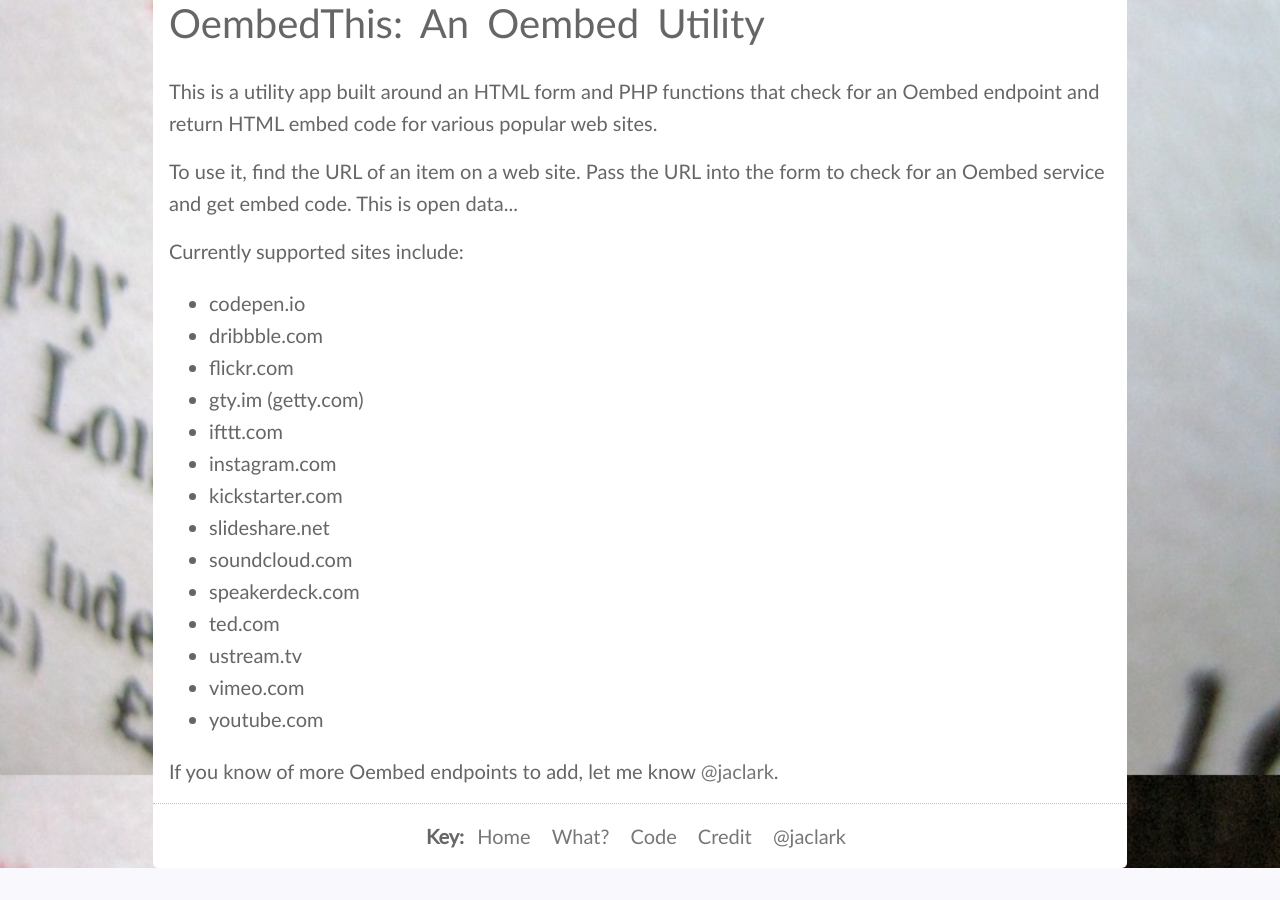
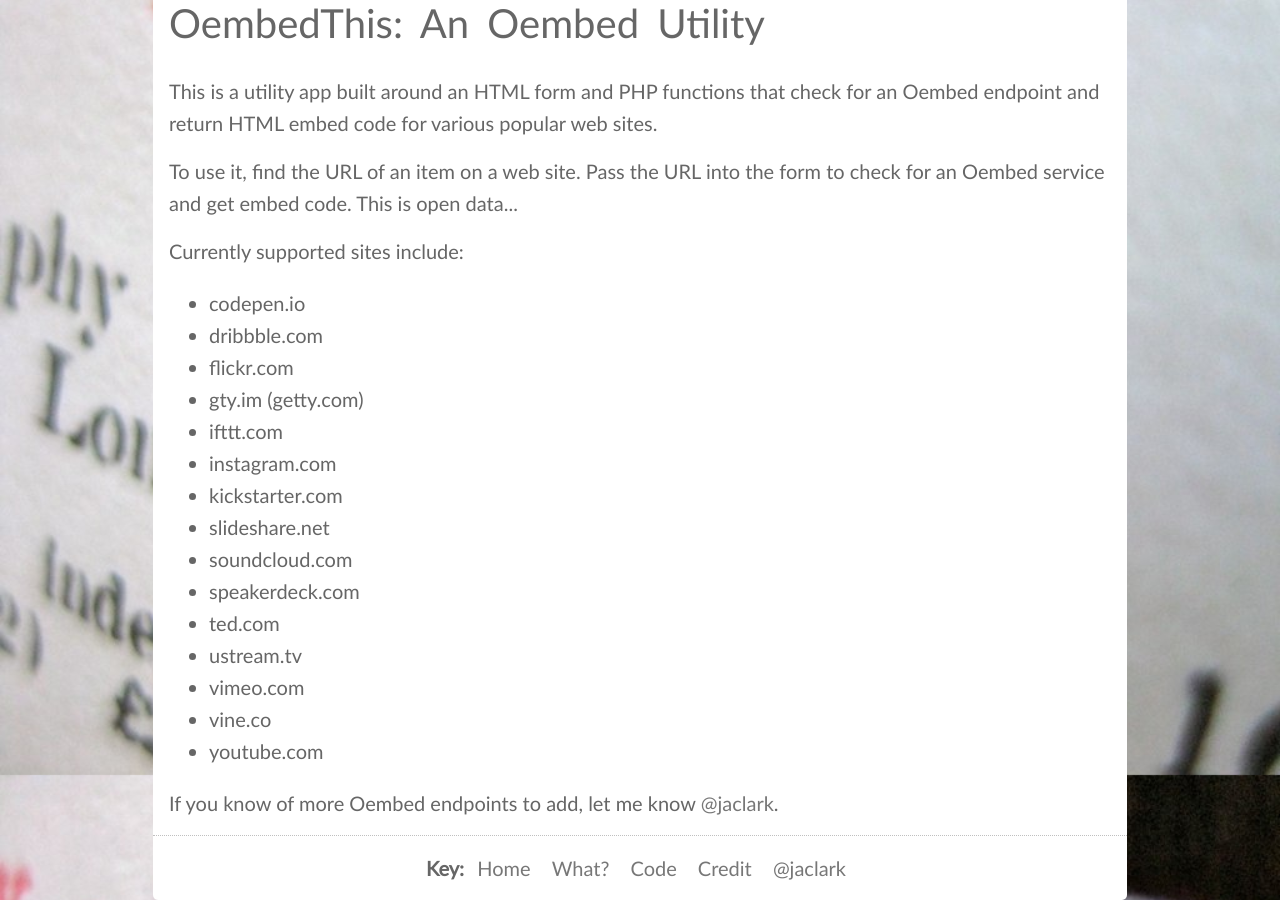
Before and after one commit to jasonclark/oembed-this, a PHP site: page /what.php in a window 1280 px wide. Shown: the part 185-1085 px from the top of the page. Before the commit the page ends 1053 px from the top, so only its background shows below. Run offline with PHP 8.4, Linux system fonts and the light colour scheme.

Commit message:
added vine.co to list of supported oembed endpoints

```diff
--- a/what.php
+++ b/what.php
@@ -57,6 +57,7 @@
   <li>ted.com</li>
   <li>ustream.tv</li>
   <li>vimeo.com</li>
+  <li>vine.co</li>
   <li>youtube.com</li>
 </ul>
 <p>If you know of more Oembed endpoints to add, let me know <a href="https://twitter.com/jaclark">@jaclark</a>.</p>
```
